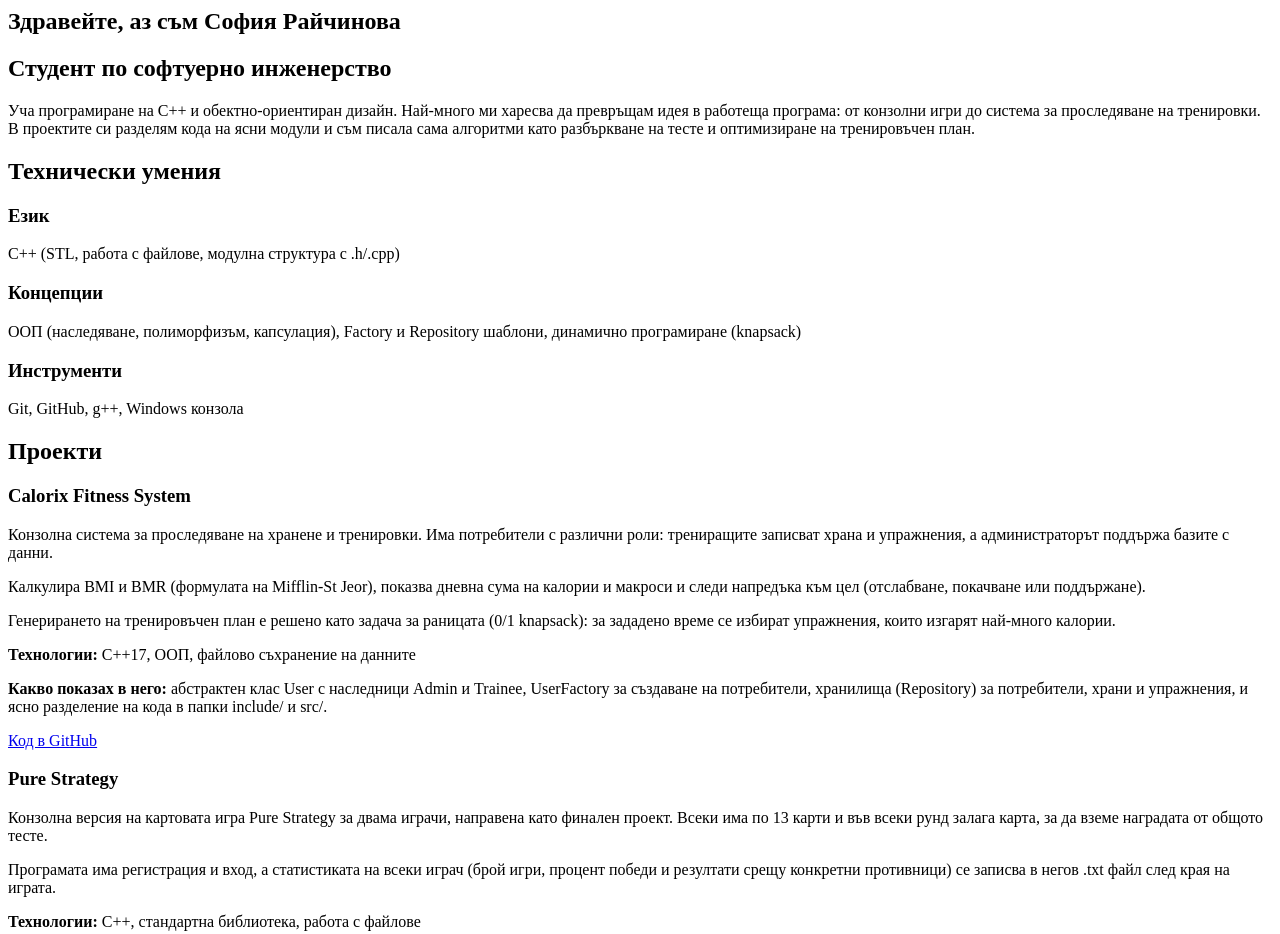
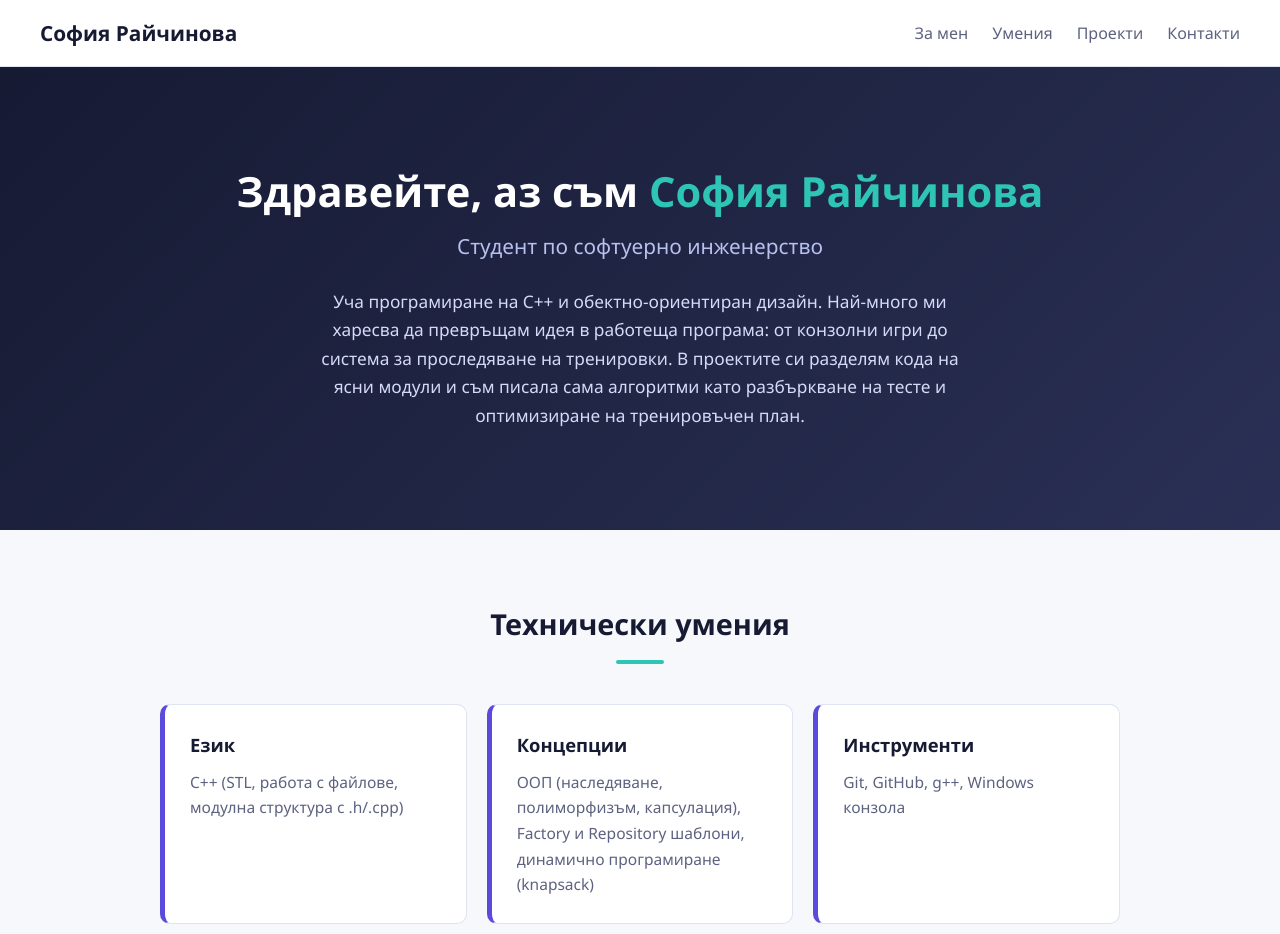
Before and after one commit to SophiaRaytchinova/my-portfolio, a plain HTML site: page index.html in a window 1280 px wide. Shown: the top 934 px of the page. Drawn offline with Linux system fonts and the light colour scheme.

Commit message:
Update index.html with new content and structure

```diff
--- a/index.html
+++ b/index.html
@@ -1,3 +1,23 @@
+<!DOCTYPE html>
+<html lang="bg">
+<head>
+    <meta charset="UTF-8">
+    <meta name="viewport" content="width=device-width, initial-scale=1">
+    <title>София Райчинова | Портфолио</title>
+    <link rel="stylesheet" href="style.css">
+</head>
+<body>
+
+    <nav class="navbar">
+        <div class="logo">София Райчинова</div>
+        <ul class="nav-links">
+            <li><a href="#about">За мен</a></li>
+            <li><a href="#skills">Умения</a></li>
+            <li><a href="#projects">Проекти</a></li>
+            <li><a href="#contact">Контакти</a></li>
+        </ul>
+    </nav>
+
 <!-- Заглавна секция / За мен -->
 <section id="about" class="hero-section">
     <div class="container">
@@ -124,3 +144,5 @@
 <footer>
     <p>&copy; 2026 София Райчинова</p>
 </footer>
+</body>
+</html>
```
